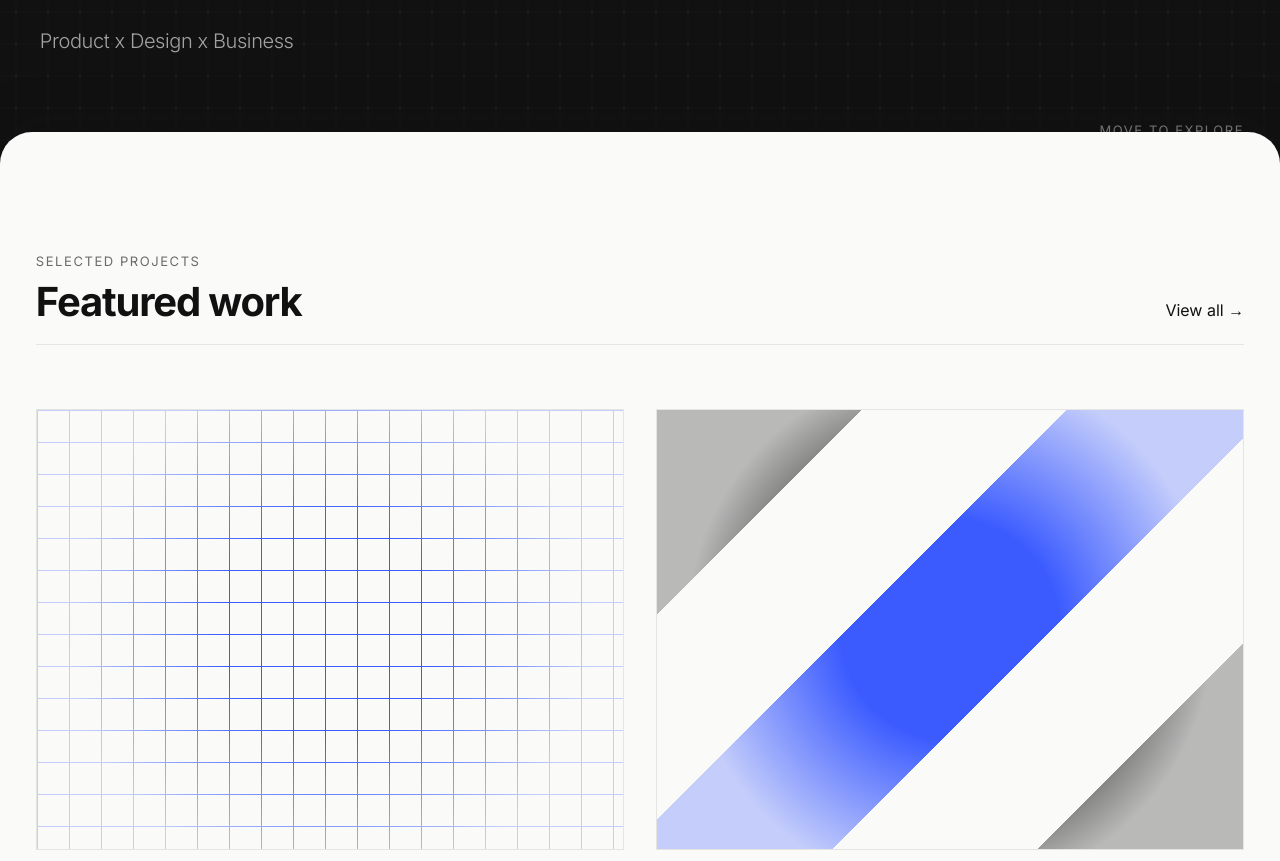
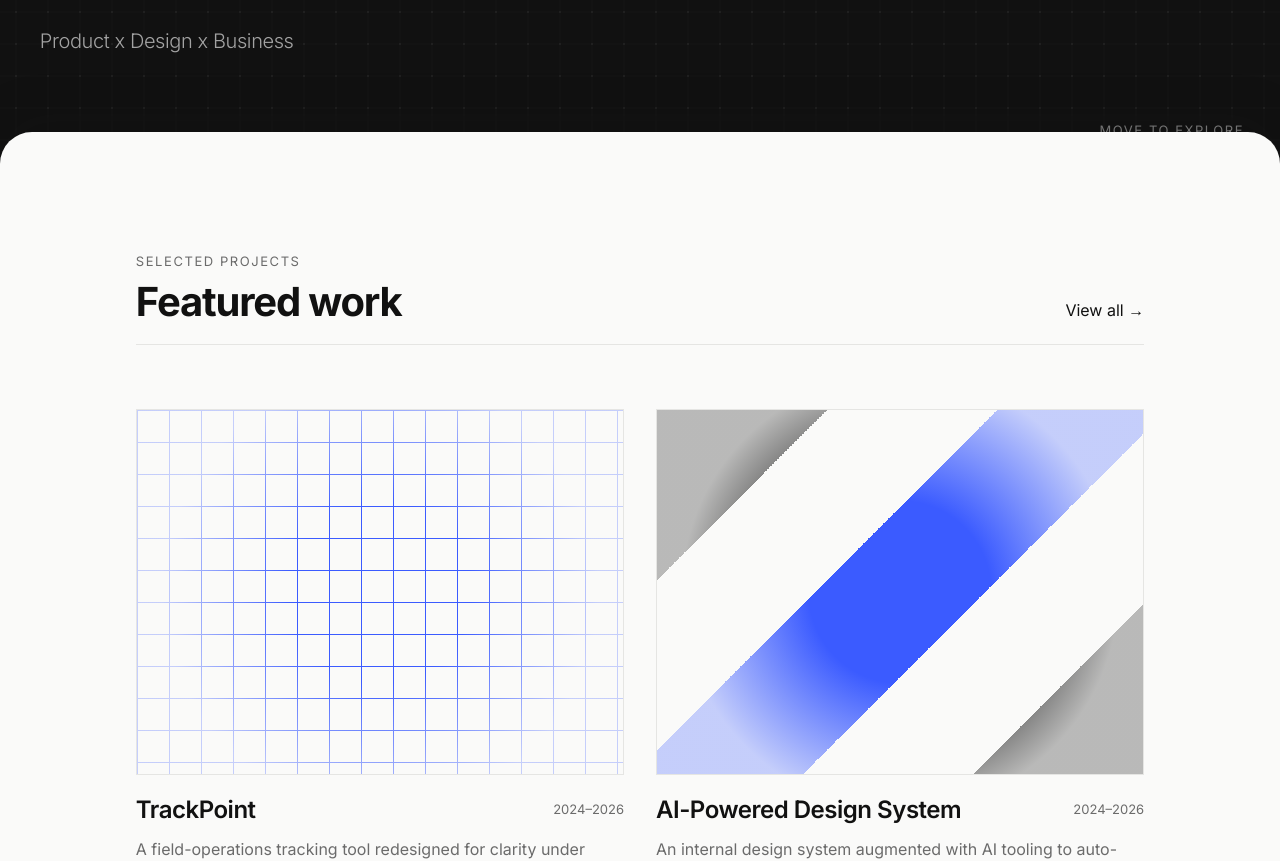
Before and after one commit to rainjcdd/2026Portfolio, a Next.js app: page / in a window 1280 px wide. Shown: the part 580-1441 px from the top of the page. Built offline with nearby package versions, Linux system fonts and the light colour scheme.

Commit message:
Inset home featured work grid

```diff
--- a/app/globals.css
+++ b/app/globals.css
@@ -71,6 +71,28 @@ body:has(.home-page) .site-nav-link:hover {
   border-radius: 2rem 2rem 0 0;
 }
 
+.featured-content {
+  padding-inline: theme("spacing.gutter");
+}
+
+@media (min-width: 768px) {
+  .featured-content {
+    padding-inline: calc(theme("spacing.gutter") + 2rem);
+  }
+}
+
+@media (min-width: 1024px) {
+  .featured-content {
+    padding-inline: calc(theme("spacing.gutter") + 4rem);
+  }
+}
+
+@media (min-width: 1280px) {
+  .featured-content {
+    padding-inline: calc(theme("spacing.gutter") + 6.25rem);
+  }
+}
+
 @media (min-width: 640px) and (prefers-reduced-motion: no-preference) {
   .hero-reveal {
     position: sticky;
--- a/app/page.tsx
+++ b/app/page.tsx
@@ -36,7 +36,7 @@ export default function Home() {
         </section>
 
         <section className="featured-panel bg-bg">
-          <div className="mx-auto max-w-content px-gutter py-section-mobile lg:py-section">
+          <div className="featured-content mx-auto max-w-content py-section-mobile lg:py-section">
             <div className="mb-12 flex items-end justify-between gap-6 border-b border-border pb-5 lg:mb-16">
               <div>
                 <p className="mb-2 text-small uppercase tracking-[0.12em] text-text-muted">Selected projects</p>
```
